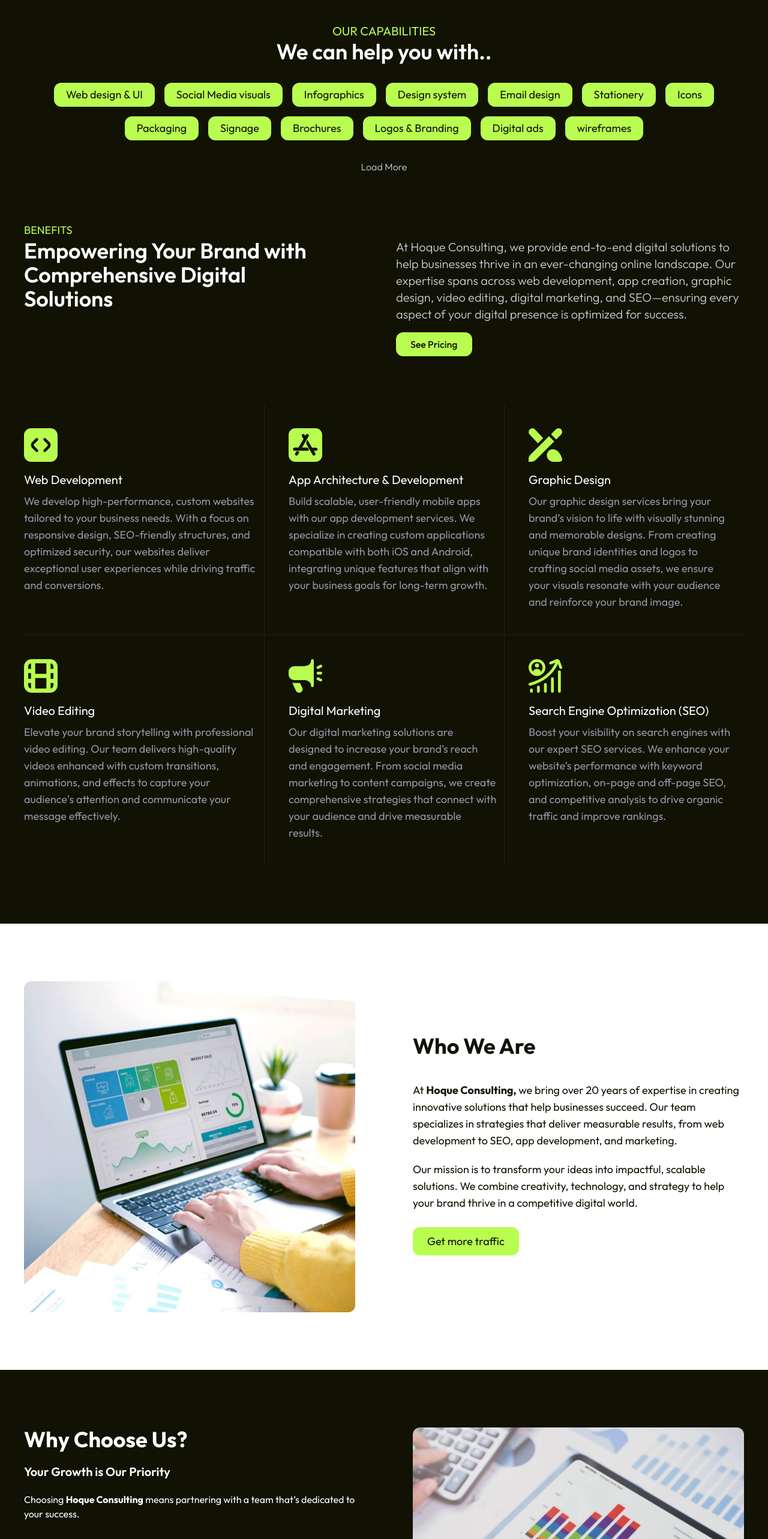
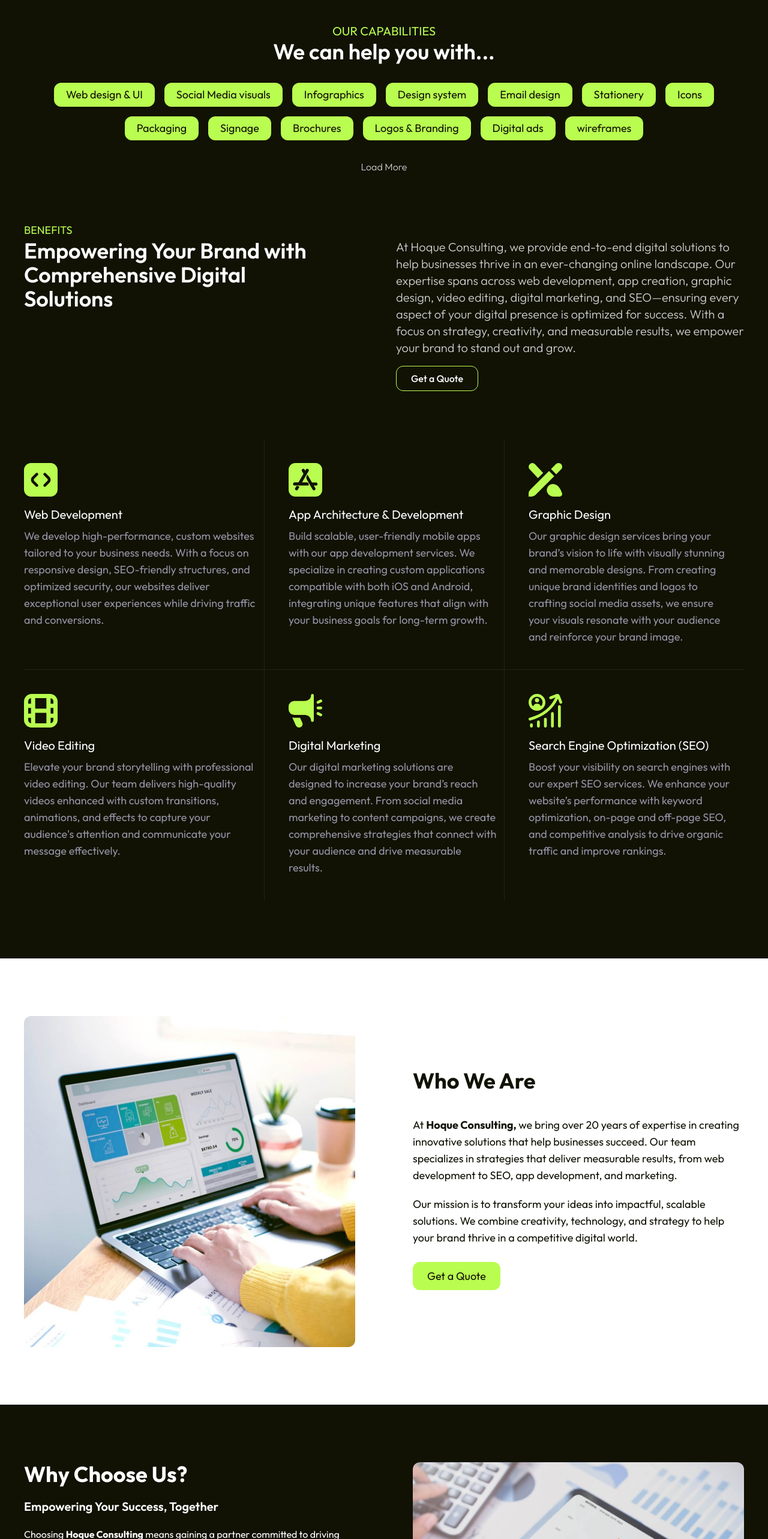
Before and after one commit to abdul-musabbir/hoque_consulting_react_js, a React (Vite) app: page / in a window 1280 px wide. Shown: the part 872-3438 px from the top of the page at 60% size. Built offline with nearby package versions, Linux system fonts and the light colour scheme.

Commit message:
update section in main website

```diff
--- a/src/components/OurCapabilities.tsx
+++ b/src/components/OurCapabilities.tsx
@@ -74,7 +74,7 @@
                     Our capabilities
                   </h3>
                   <h2 className="font-semibold text-white text-2xl xl:text-4xl">
-                    We can help you with..
+                    We can help you with...
                   </h2>
                 </div>
               </div>
@@ -119,10 +119,12 @@
                       online landscape. Our expertise spans across web
                       development, app creation, graphic design, video editing,
                       digital marketing, and SEO—ensuring every aspect of your
-                      digital presence is optimized for success.
+                      digital presence is optimized for success. With a focus on
+                      strategy, creativity, and measurable results, we empower
+                      your brand to stand out and grow.
                     </p>
-                    <button className="bg-greens text-blacks font-medium px-6 py-2 rounded-xl cursor-pointer">
-                      See Pricing
+                    <button className="border-greens border text-white font-medium px-6 py-2 rounded-xl cursor-pointer">
+                      Get a Quote
                     </button>
                   </div>
                 </div>
--- a/src/components/WhoWeAre.tsx
+++ b/src/components/WhoWeAre.tsx
@@ -55,7 +55,7 @@
                           href="#"
                           className="bg-greens text-blacks px-6 py-3 rounded-xl lg:text-lg"
                         >
-                          Get more traffic
+                          Get a Quote
                         </a>
                       </p>
                     </div>
--- a/src/components/WhyChooseUs.tsx
+++ b/src/components/WhyChooseUs.tsx
@@ -39,48 +39,45 @@
 
                     <div className="text-white space-y-5">
                       <p className="text-xl font-semibold">
-                        Your Growth is Our Priority
+                        Empowering Your Success, Together
                       </p>
 
                       <p className="text-base">
-                        Choosing <strong>Hoque Consulting</strong> means
-                        partnering with a team that’s dedicated to your success.
+                        Choosing <strong>Hoque Consulting</strong> means gaining
+                        a partner committed to driving your growth with
+                        innovative strategies and unmatched expertise.
                       </p>
 
                       <div className="space-y-3 py-4">
                         <p className="text-base">
-                          <strong>Innovative Solutions:</strong> means
-                          partnering with a team that’s dedicated to your
-                          success.
+                          <strong>Innovative Solutions:</strong> Cutting-edge
+                          strategies that deliver results.
                         </p>
                         <p className="text-base">
                           <strong>Client-Centric Approach:</strong> Your goals
-                          are our priority, and we tailor solutions to meet
-                          them.
+                          are our focus, driving personalized solutions.
                         </p>
 
                         <p className="text-base">
-                          <strong>Proven Expertise:</strong>A track record of
-                          driving results for businesses across diverse
-                          industries.
+                          <strong>Proven Expertise:</strong> A trusted history
+                          of success across industries.
                         </p>
 
                         <p className="text-base">
-                          <strong>Transparent Collaboration: </strong> means
-                          partnering with a team that’s dedicated to your
-                          success.
+                          <strong>Transparent Collaboration: </strong> Clear
+                          communication to keep you involved every step.
                         </p>
 
                         <p className="text-base">
-                          Don’t just take our word for it—experience the
-                          difference for yourself.
+                          Experience the difference with a partner dedicated to
+                          your success.
                         </p>
                         <p className="pt-4">
                           <NavLink
                             to={"/"}
                             className="bg-greens text-blacks px-6 py-3 rounded-xl lg:text-lg"
                           >
-                            Get more traffic
+                            Get a Quote
                           </NavLink>
                         </p>
                       </div>
```
